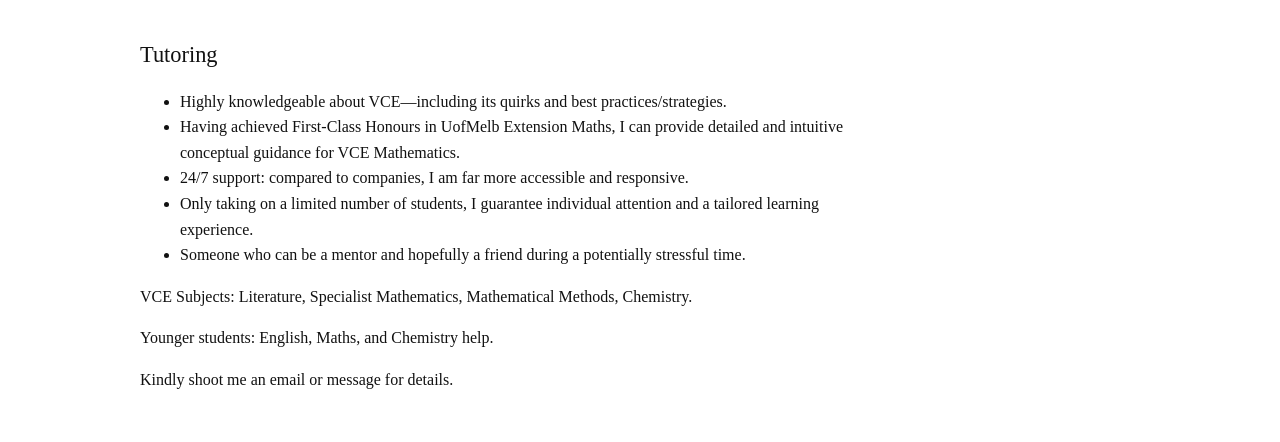
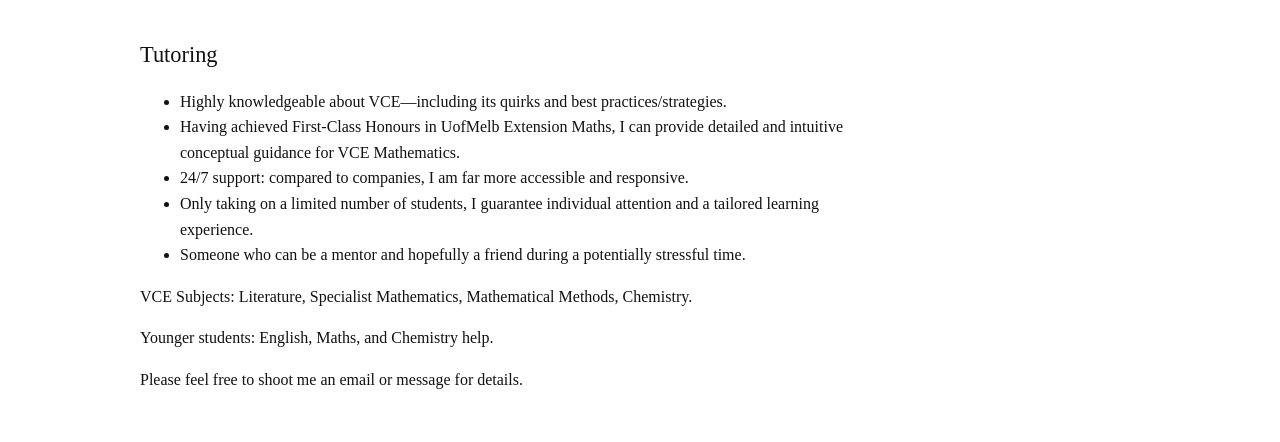
Before and after one commit to whelephant/website, a plain HTML site: page index.html in a window 1280 px wide. Shown: the part 777-1219 px from the top of the page. Drawn offline with Linux system fonts and the light colour scheme.

Commit message:
Update contact message for clarity

```diff
--- a/index.html
+++ b/index.html
@@ -255,7 +255,7 @@
       <p>VCE Subjects: Literature, Specialist Mathematics, Mathematical Methods, Chemistry.</p>
       <p>Younger students: English, Maths, and Chemistry help.</p>
 
-      Kindly shoot me an email or message for details.
+      Please feel free to shoot me an email or message for details.
     </section>
     </div>
 
```
